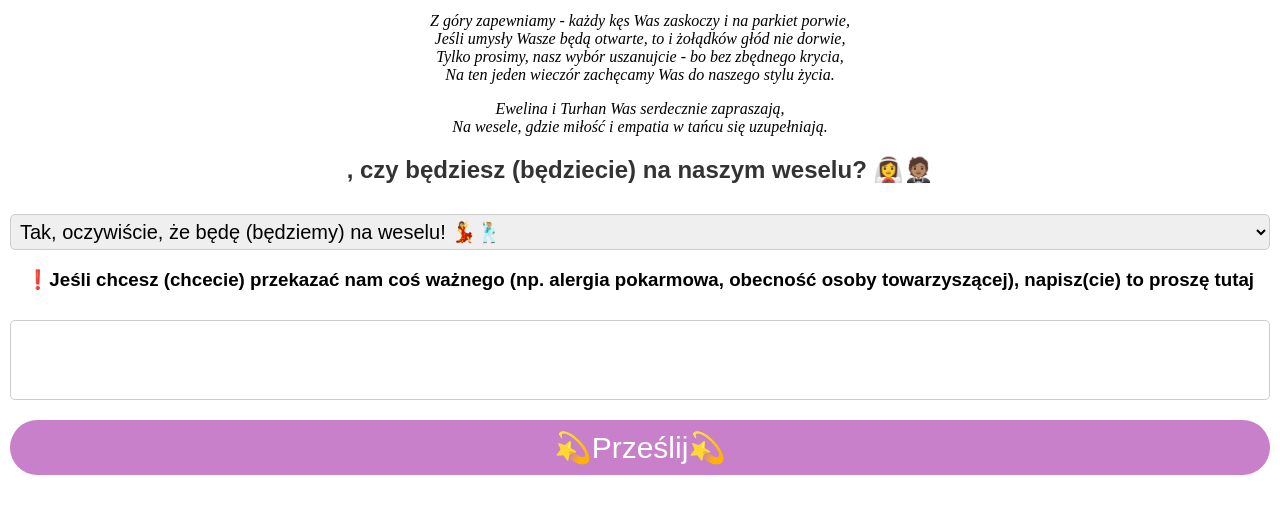
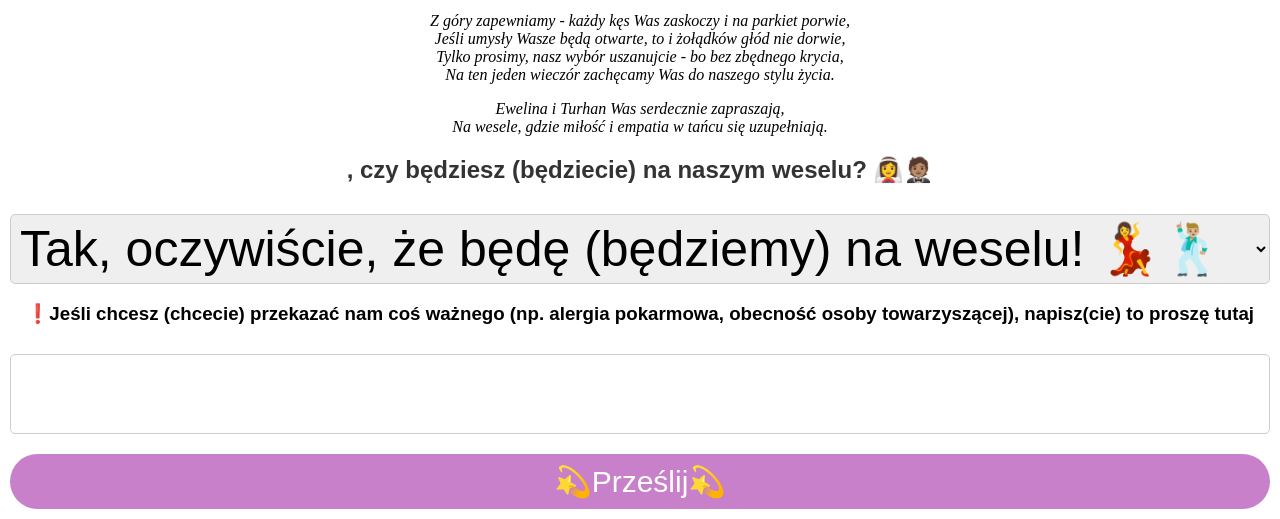
Before and after one commit to turhancan97/wedding-invitation, a Flask app: template templates/guest.html in a window 1280 px wide. Shown: the part 571-1090 px from the top of the page. Before the commit the page ends 1046 px from the top, so only its background shows below. Run offline with Flask 3, Linux system fonts and the light colour scheme; the template is opened without the code that fills it, so the values that code supplies are empty.

Commit message:
fix issues

```diff
--- a/static/style.css
+++ b/static/style.css
@@ -59,7 +59,7 @@ h1, h2 {
     box-sizing: border-box;
     border-radius: 5px;
     border: 1px solid #ccc;
-    font-size: 20px;
+    font-size: 50px;
     padding: 5px;
     margin-top: 10px;
     width: 100%;
--- a/templates/guest.html
+++ b/templates/guest.html
@@ -1,7 +1,7 @@
 <!DOCTYPE html>
 <html>
 <head>
-    <title>Zaproszenie ślubne</title>
+    <title>Zaproszenie ślubne 💚</title>
     <link rel="stylesheet" type="text/css" href="{{ url_for('static', filename='style.css') }}">
 </head>
 <body>
```
